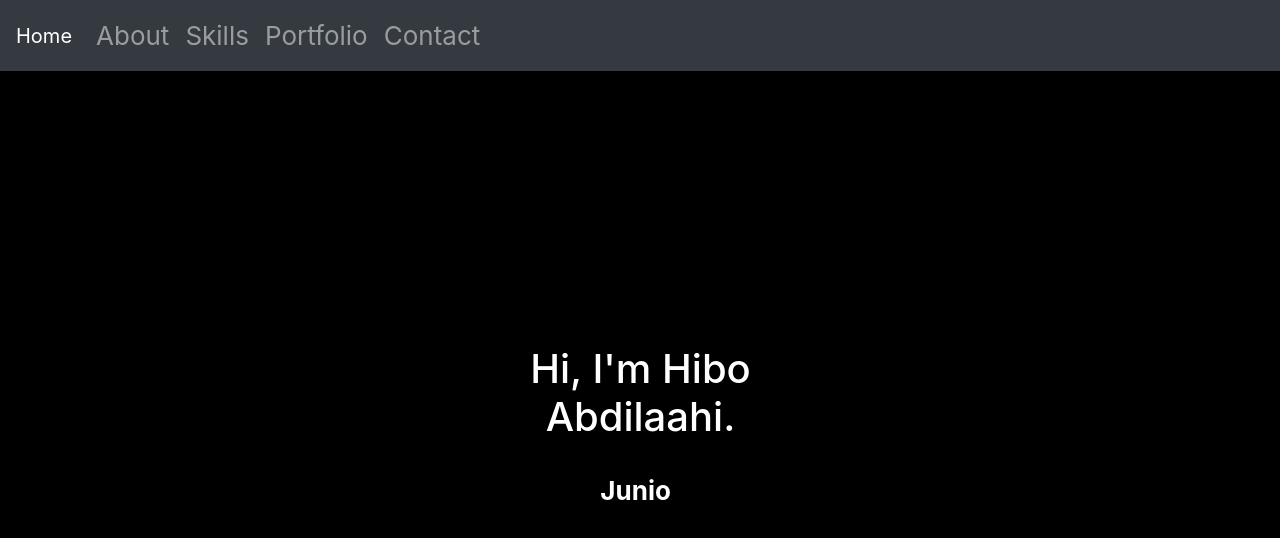
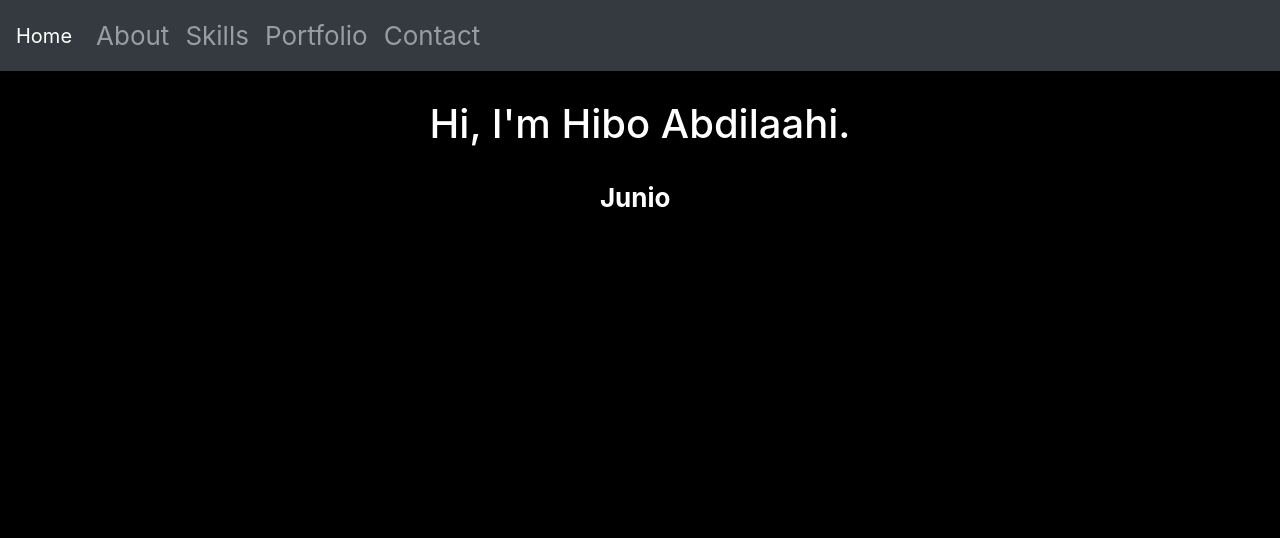
Before and after one commit to hiboabd/personal_website, a React (Create React App) app in the folder my-app/: page / in a window 1280 px wide. Shown: the top 538 px of the page. Built offline with nearby package versions, Linux system fonts and the light colour scheme.

Commit message:
Added top margin to main container

```diff
--- a/my-app/src/App.css
+++ b/my-app/src/App.css
@@ -11,6 +11,11 @@ body{
   justify-content: center;
   font-size: calc(10px + 2vmin);
   padding-top: 70px;
+}
+
+#root {
+  min-width: 100vw;
+  min-height: 100vh;
 }
 
 .card-deck {
@@ -84,6 +89,7 @@ body{
 }
 
 .main-container > div {
+  margin-top: 30px;
   padding-left: 5%;
   padding-right: 5%;
   position: relative;
@@ -120,6 +126,5 @@ h3{
 }
 
 .portfolio-text{
-  margin-top: 30px;
   margin-bottom: 30px;
 }
```
